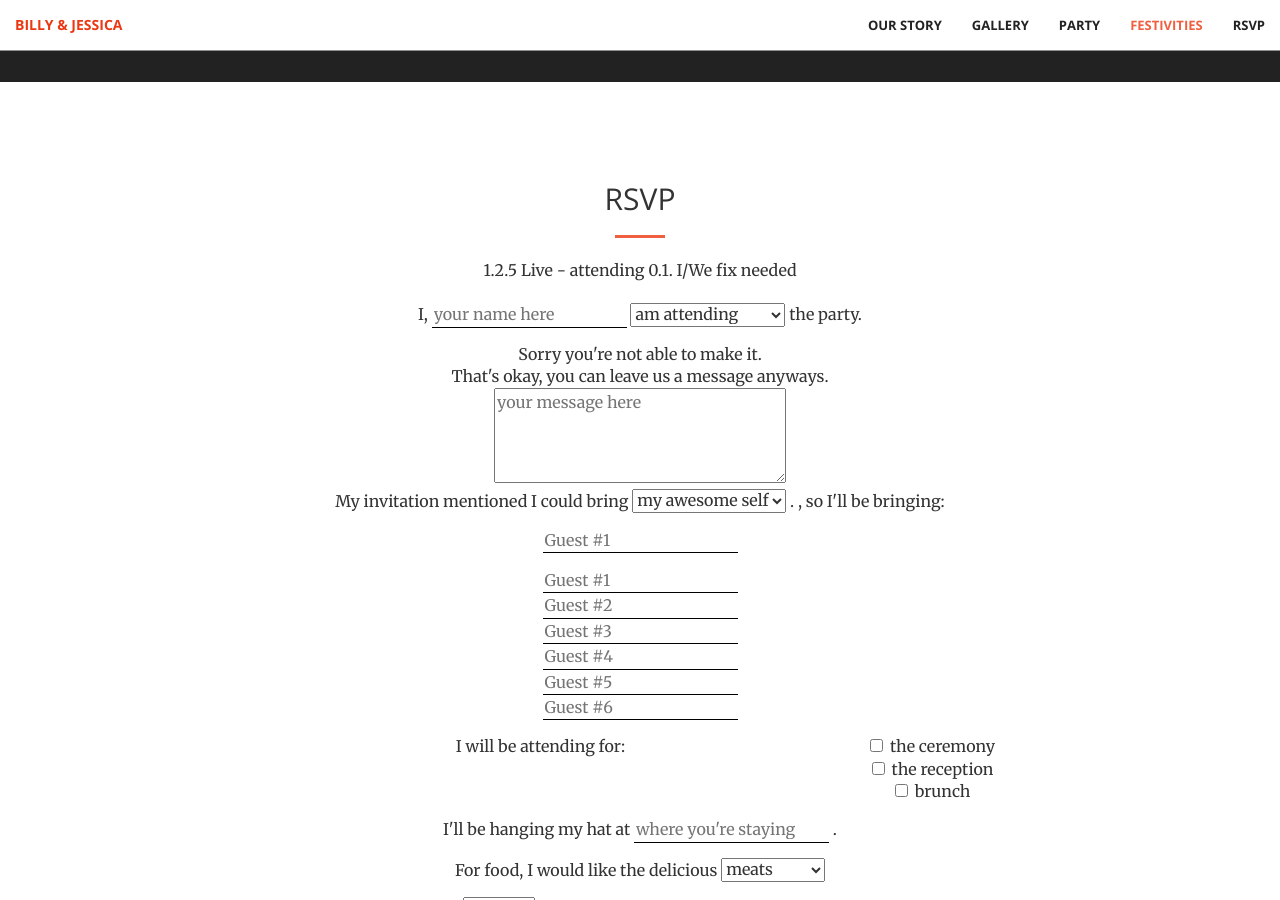
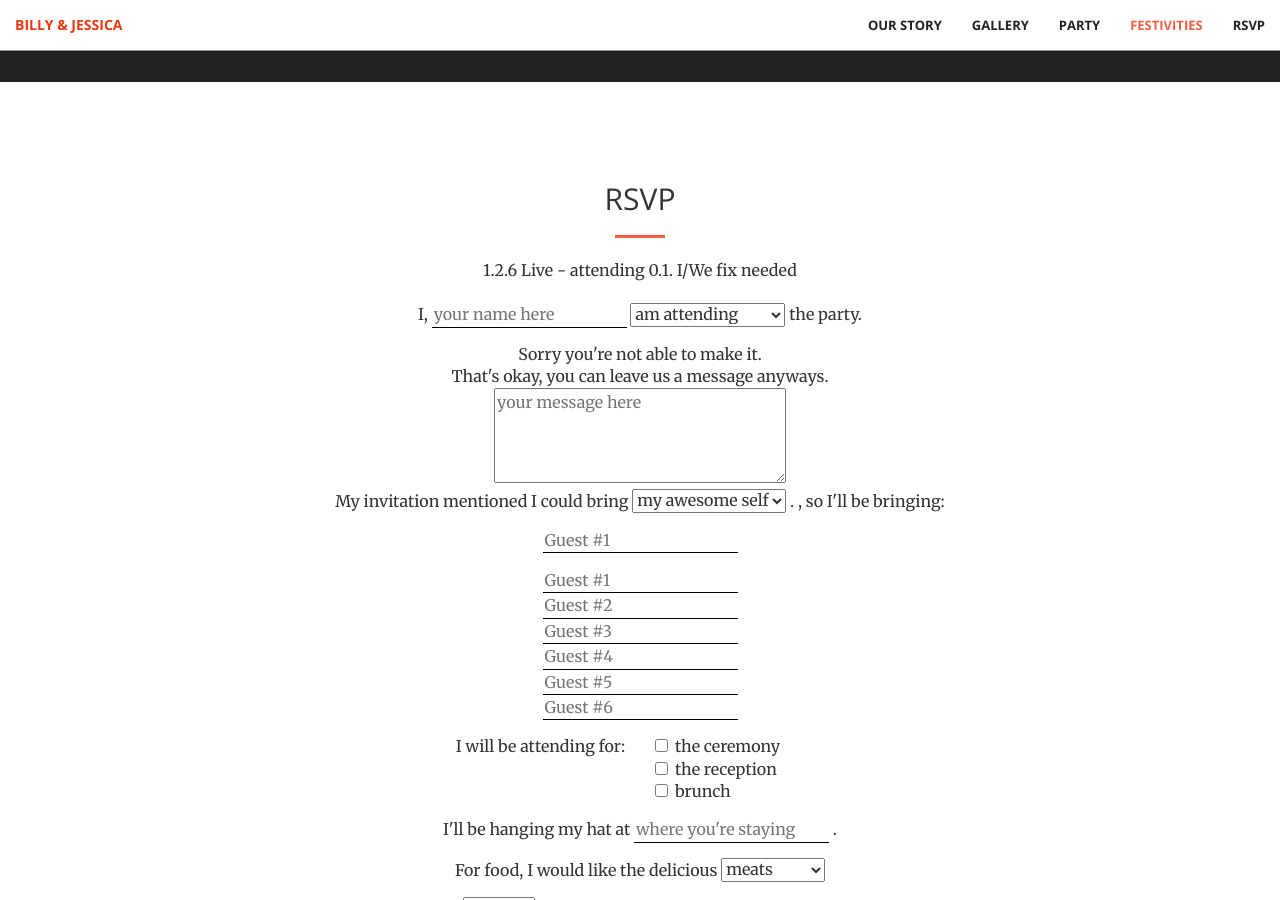
Before and after one commit to notbleh/wed-website, a Jekyll site: the page built from live.html, in a window 1280 px wide and 900 px high, scrolled down 2839 px. Built offline with Jekyll 4.4.1, drawn with Linux system fonts in a browser that asks for light colours.

Commit message:
Update rsvp1.html

```diff
--- a/_includes/rsvp1.html
+++ b/_includes/rsvp1.html
@@ -7,7 +7,7 @@
                 <div>
                     <form action="https://www.formingo.co/submit/2012f266-b810-4b8a-8fae-ac1777556835" method="POST" name="rsvpform" id="rsvpform" class="rsvp-form">
                         <div class="form-group">
-                            <p>1.2.5 Live - attending 0.1. I&sol;We fix needed</p>
+                            <p>1.2.6 Live - attending 0.1. I&sol;We fix needed</p>
                             I, <span>
                                 <input type="text" name="1name" id="1name" placeholder="your name here">
                                 <select id="attending" name="attending">
@@ -51,17 +51,17 @@
                                     <div class="col-xs-6 text-right">
                                         I will be attending for:
                                     </div>
-                                    <div class="col-xs-6 checkbox no-margin">
+                                    <div class="col-xs-6 checkbox no-margin text-left">
                                         <label><input type="checkbox" name="ceremony" value="1">the ceremony</label>
                                     </div>
                                 </div>
                                 <div class="row">
-                                    <div class="col-xs-6 col-xs-offset-6 checkbox no-margin">
+                                    <div class="col-xs-6 col-xs-offset-6 checkbox no-margin text-left">
                                         <label><input type="checkbox" name="reception" value="1">the reception</label>
                                     </div>
                                 </div>
                                 <div class="row">
-                                    <div class="col-xs-6 col-xs-offset-6 checkbox no-margin">
+                                    <div class="col-xs-6 col-xs-offset-6 checkbox no-margin text-left">
                                         <label><input type="checkbox" name="brunch" value="1">brunch</label>
                                     </div>
                                 </div>
```
